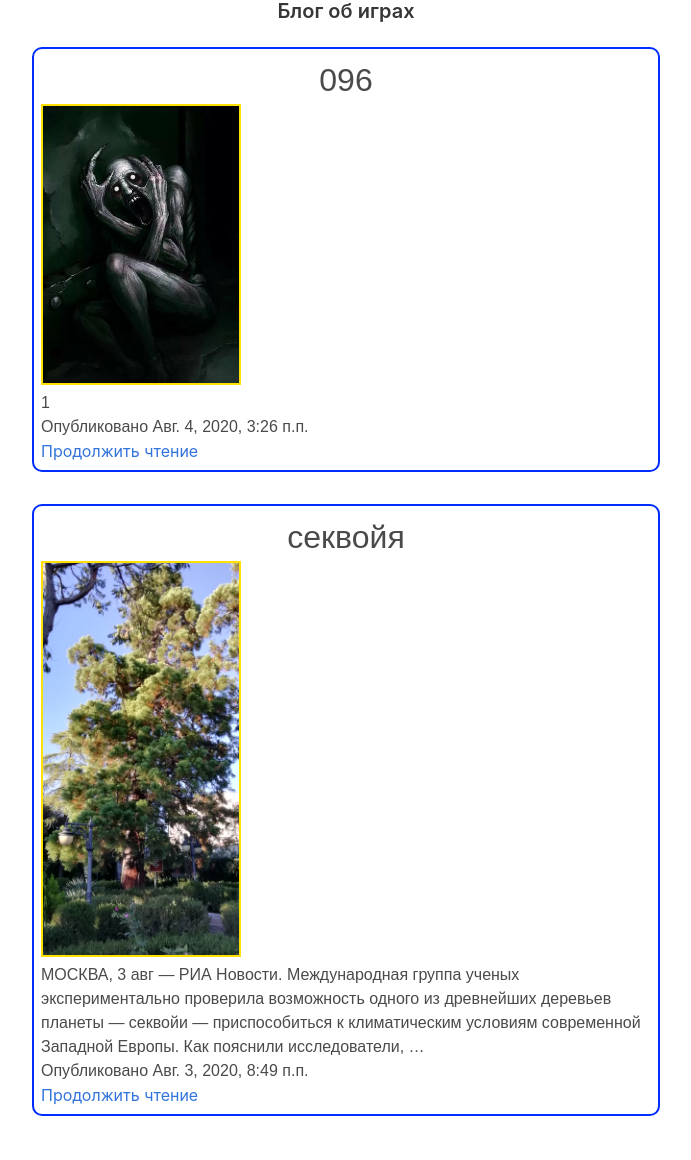
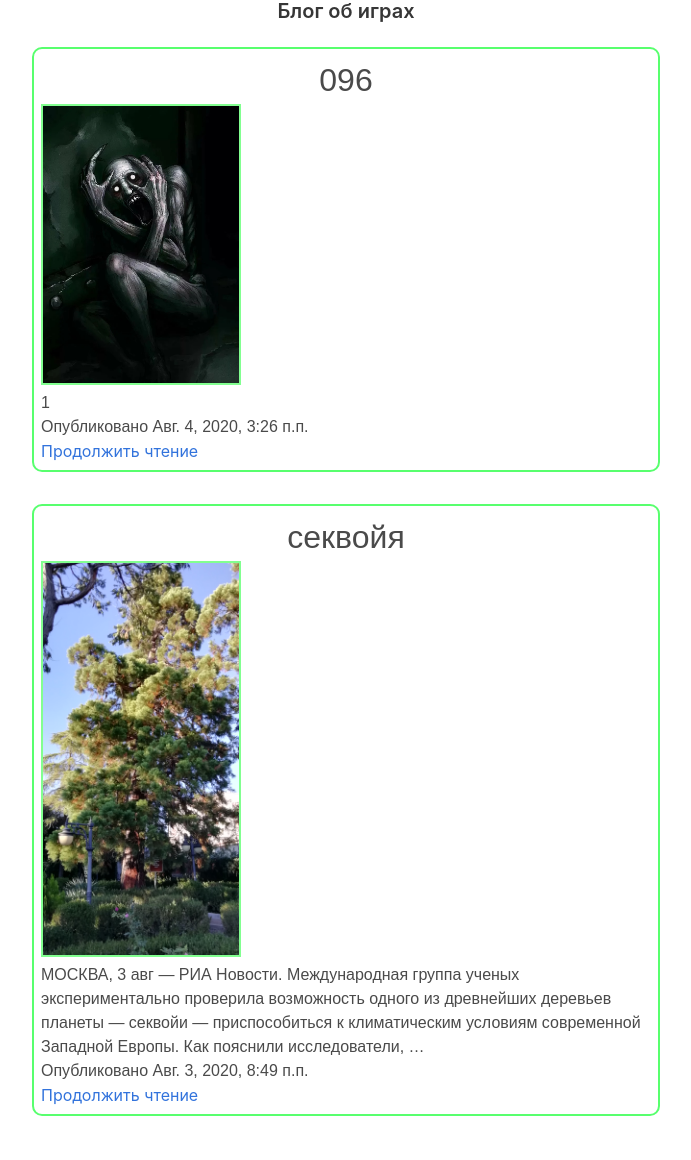
Before and after one commit to isakura313/bloG, a Django app: page / in a window 1280 px wide. Shown: the whole page, without its empty margins (294-985 px from the left). Run offline with Django 3.2, Linux system fonts and the light colour scheme; data comes from the database, SQL or seed files in the repository; some web fonts are replaced.

Commit message:
lollolololololololol

```diff
--- a/blog/static/css/blog.css
+++ b/blog/static/css/blog.css
@@ -1,5 +1,5 @@
 .blog_wrap{
-    border: 2px solid #002cff;
+    border: 2px solid #58ff6e;
     margin-bottom: 2em;
     padding: 7px;
     border-radius: 10px;
@@ -11,7 +11,7 @@ p{
 }
 .promo_img{
     width: 200px;
-    border: 2px solid #ffe000;
+    border: 2px solid #82ff90;
 }
 h5, p{
 word-wrap: break-word;
```
